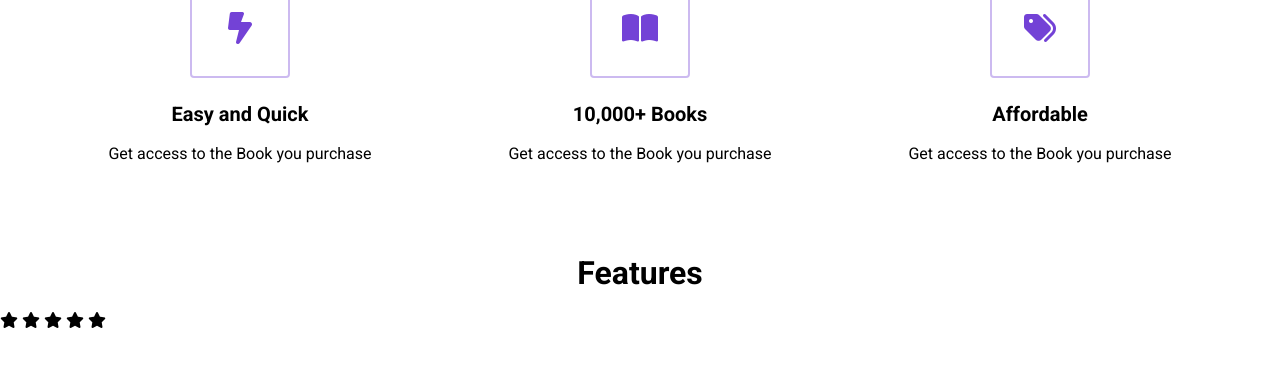
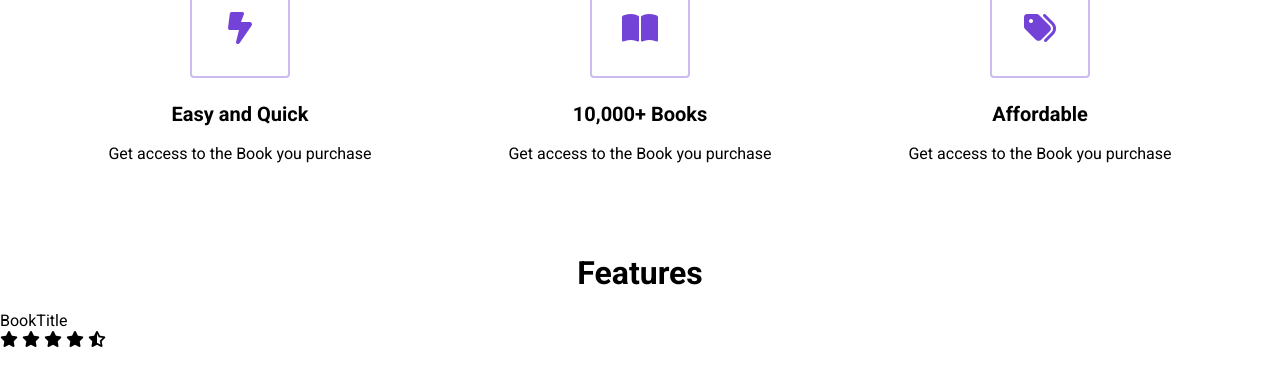
Before and after one commit to brownbeckyjo5-lab/fes-library, a plain HTML site: page index.html in a window 1280 px wide. Shown: the part 967-1352 px from the top of the page. Drawn offline with Linux system fonts and the light colour scheme.

Commit message:
Save project

```diff
--- a/index.html
+++ b/index.html
@@ -98,7 +98,7 @@
           <img class="book__img"src="" alt="">
         </figure>
          <div class="book__title">
-
+         BookTitle
          </div>
          <div class="book__ratrings">
           <i class="fas fa-star">
@@ -109,8 +109,11 @@
           </i>
           <i class="fas fa-star">
           </i>
-          <i class="fas fa-star">
+          <i class="fas fa-star-half-alt">
           </i>
+         </div>
+         <div class="book__price">
+
          </div>
       </div>
       </div>
```
